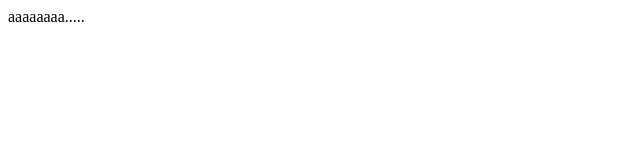
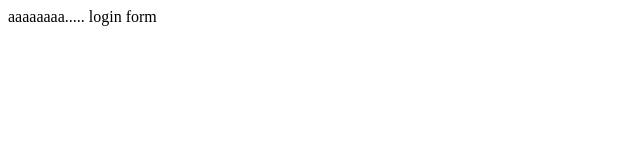
Before and after one commit to GenesisTeodoro/new, a plain HTML site: page new.html in a window 1280 px wide. Shown: the full height of the page, 0-640 px from the left. Drawn offline with Linux system fonts and the light colour scheme.

Commit message:
login form

```diff
--- /dev/null
+++ b/dir2/app2.js
@@ -0,0 +1 @@
+console.log(123);
--- a/new.html
+++ b/new.html
@@ -1,5 +1,6 @@
 <html>
     <body>
         aaaaaaaa.....
+		login form
     </body>
 </html>
```
Also changed, not shown: login.html (added, +1 -0 lines), log.txt (added).
